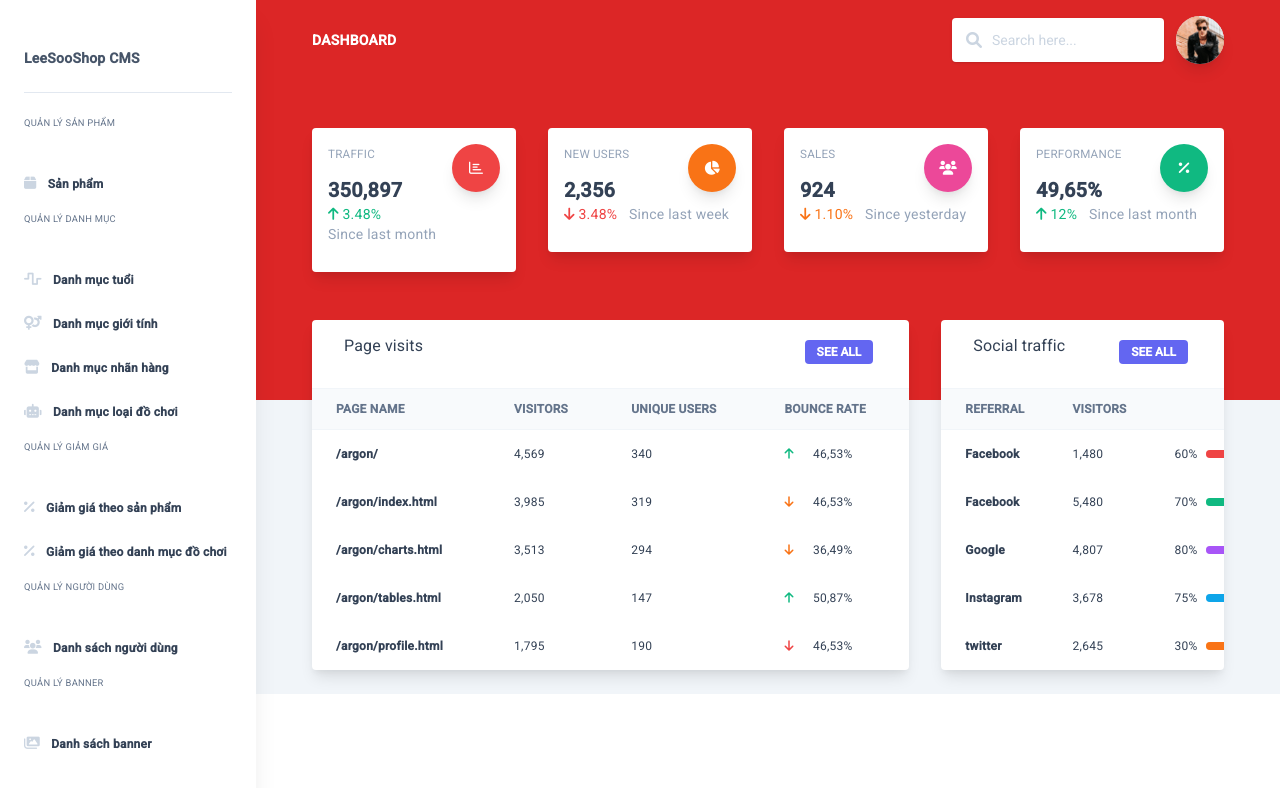
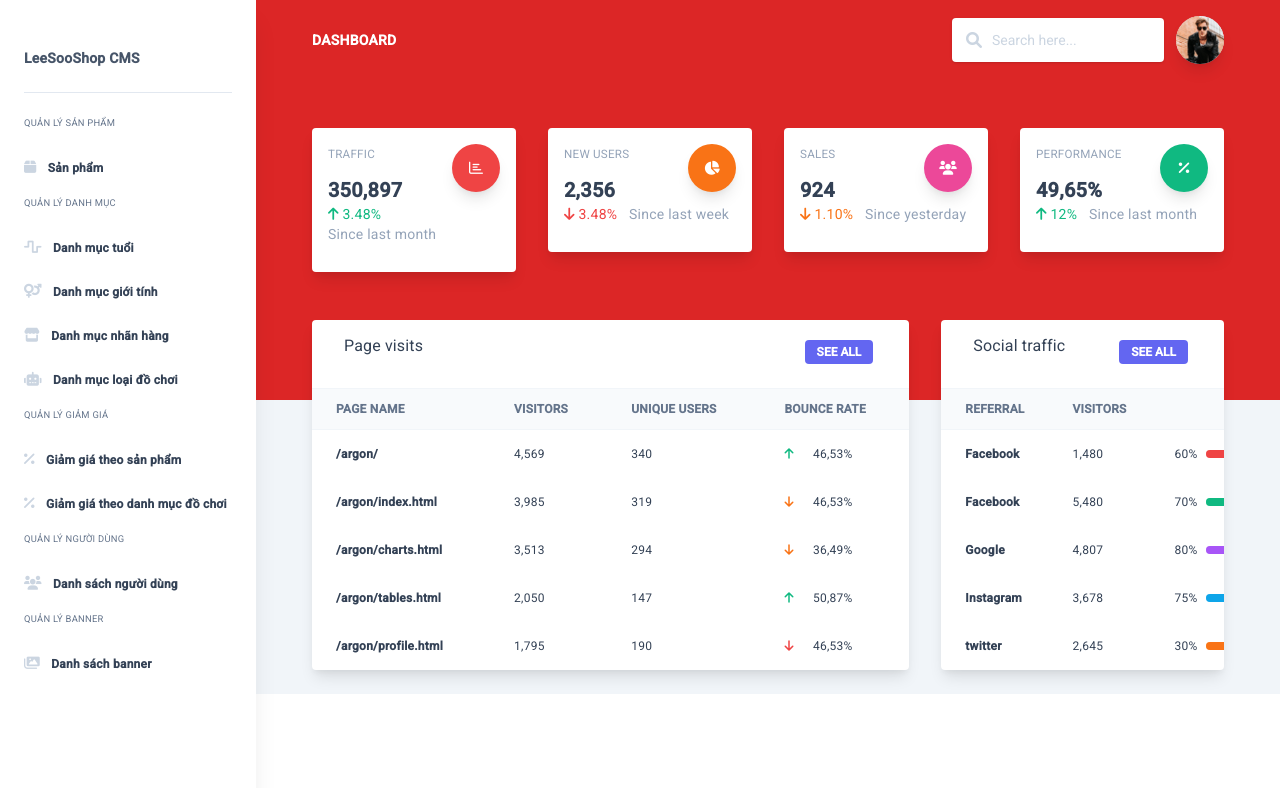
Before and after one commit to nhatan20032/LeeSooShop_FE, an Angular app: page /home-page in a window 1280 px wide. Shown: the top 788 px of the page. Built offline with nearby package versions, Linux system fonts and the light colour scheme.

Commit message:
update css for side bar and add button in table

```diff
--- a/src/app/components/sidebar/sidebar.component.html
+++ b/src/app/components/sidebar/sidebar.component.html
@@ -24,7 +24,7 @@
         </div>
       </div>
       <!-- Heading -->
-      <h6 class="md:min-w-full text-blueGray-500 text-xs uppercase font-bold block pt-1 pb-4 no-underline">
+      <h6 class="md:min-w-full text-blueGray-500 text-xs uppercase font-bold block pt-1 no-underline">
         Quản lý sản phẩm
       </h6>
       <!-- Navigation -->
@@ -44,7 +44,7 @@
           </a>
         </li>
       </ul>
-      <h6 class="md:min-w-full text-blueGray-500 text-xs uppercase font-bold block pt-1 mt-4 pb-4 no-underline">
+      <h6 class="md:min-w-full text-blueGray-500 text-xs uppercase font-bold block pt-1 mt-4 no-underline">
         Quản lý danh mục
       </h6>
       <ul class="md:flex-col md:min-w-full flex flex-col list-none">
@@ -104,7 +104,7 @@
         </li>
       </ul>
       <!-- Heading -->
-      <h6 class="md:min-w-full text-blueGray-500 text-xs uppercase font-bold block pt-1 mt-4 pb-4 no-underline">
+      <h6 class="md:min-w-full text-blueGray-500 text-xs uppercase font-bold block pt-1 mt-4 no-underline">
         Quản lý giảm giá
       </h6>
       <!-- Navigation -->
@@ -138,7 +138,7 @@
         </li>
       </ul>
       <!-- Heading -->
-      <h6 class="md:min-w-full text-blueGray-500 text-xs uppercase font-bold block pt-1 mt-4 pb-4 no-underline">
+      <h6 class="md:min-w-full text-blueGray-500 text-xs uppercase font-bold block pt-1 mt-4 no-underline">
         Quản lý người dùng
       </h6>
       <!-- Navigation -->
@@ -160,7 +160,7 @@
       </ul>
 
       <!-- Heading -->
-      <h6 class="md:min-w-full text-blueGray-500 text-xs uppercase font-bold block pt-1 mt-4 pb-4 no-underline">
+      <h6 class="md:min-w-full text-blueGray-500 text-xs uppercase font-bold block pt-1 mt-4 no-underline">
         Quản lý banner
       </h6>
       <!-- Navigation -->
--- a/src/app/components/tables/catalog-table/catalog-table.component.css
+++ b/src/app/components/tables/catalog-table/catalog-table.component.css
@@ -1,3 +1,11 @@
 table {
   width: 100%;
+  text-align: center !important;
 }
+
+.mdc-data-table__header-cell {
+  text-align: center !important;
+}
+.mdc-data-table__cell {
+  text-align: center !important;
+}
--- a/src/app/components/tables/catalog-table/catalog-table.component.html
+++ b/src/app/components/tables/catalog-table/catalog-table.component.html
@@ -33,9 +33,21 @@
 
             <ng-container matColumnDef="action">
                 <th mat-header-cell *matHeaderCellDef> Hành động </th>
-                <td mat-cell *matCellDef="let element"> </td>
+                <td mat-cell *matCellDef="let element">
+                    <div class="flex justify-center items-center">
+                        <button
+                            class="align-middle select-none font-sans font-bold text-center uppercase transition-all disabled:opacity-50 disabled:shadow-none disabled:pointer-events-none text-xs py-3 px-6 rounded-lg bg-red-600 text-white shadow-md shadow-gray-900/10 hover:shadow-lg mr-3 hover:shadow-gray-900/20 active:opacity-[0.85]"
+                            type="button">
+                            Gradient
+                        </button>
+                        <button
+                            class="align-middle select-none font-sans font-bold text-center uppercase transition-all disabled:opacity-50 disabled:shadow-none disabled:pointer-events-none text-xs py-3 px-6 rounded-lg bg-red-600 text-white shadow-md shadow-gray-900/10 hover:shadow-lg hover:shadow-gray-900/20 active:opacity-[0.85]"
+                            type="button">
+                            Gradient
+                        </button>
+                    </div>
+                </td>
             </ng-container>
-
             <tr mat-header-row *matHeaderRowDef="displayedColumns"></tr>
             <tr mat-row *matRowDef="let row; columns: displayedColumns;"></tr>
         </table>
--- a/src/app/components/tables/catalog-table/catalog-table.component.ts
+++ b/src/app/components/tables/catalog-table/catalog-table.component.ts
@@ -2,9 +2,6 @@ import { AfterViewInit, Component, OnInit, ViewChild } from '@angular/core';
 import { MatPaginator, MatPaginatorModule } from '@angular/material/paginator';
 import { MatTableDataSource, MatTableModule } from '@angular/material/table';
 import { CatalogElement, CatalogServices } from './catalog-data.services';
-import { MatSort, MatSortModule } from '@angular/material/sort';
-import { merge } from 'rxjs';
-import { tap } from 'rxjs/operators';
 
 /**
  * @title Table with pagination
@@ -14,7 +11,7 @@ import { tap } from 'rxjs/operators';
     styleUrl: 'catalog-table.component.css',
     templateUrl: 'catalog-table.component.html',
     standalone: true,
-    imports: [MatTableModule, MatPaginatorModule, MatSortModule],
+    imports: [MatTableModule, MatPaginatorModule],
 })
 export class CatalogTableComponent implements AfterViewInit, OnInit {
     displayedColumns: string[] = ['id', 'parent_id', 'parent_title', 'catalog_title', 'description', 'action'];
@@ -23,7 +20,6 @@ export class CatalogTableComponent implements AfterViewInit, OnInit {
     search: string = '';
 
     @ViewChild(MatPaginator) paginator!: MatPaginator;
-    @ViewChild(MatSort) sort!: MatSort;
 
     constructor(private dataService: CatalogServices) { }
 
@@ -33,12 +29,6 @@ export class CatalogTableComponent implements AfterViewInit, OnInit {
 
     ngAfterViewInit() {
         this.dataSource.paginator = this.paginator;
-        this.dataSource.sort = this.sort;
-        merge(this.paginator.page, this.sort.sortChange)
-            .pipe(
-                tap(() => this.loadElements(this.paginator.pageIndex, this.paginator.pageSize, this.search))
-            )
-            .subscribe();
     }
 
     loadElements(offset: number, limit: number, search: string) {
```
